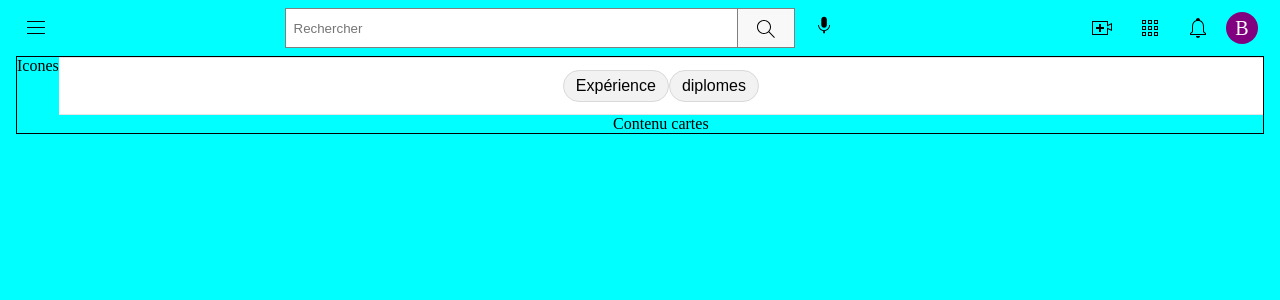
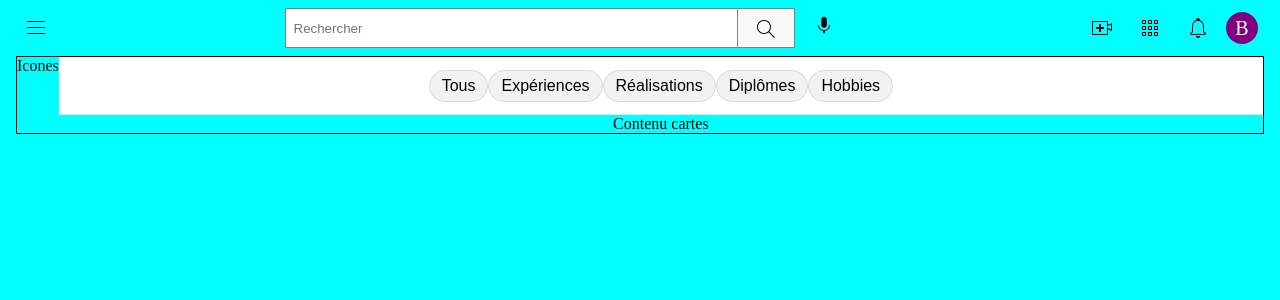
Before and after one commit to batsWTR/portfolio, a React (Create React App) app: page / in a window 1280 px wide. Shown: the top 300 px of the page. Built offline with nearby package versions, Linux system fonts and the light colour scheme.

Commit message:
ajout liste boutons filter

```diff
--- a/src/components/Filter.js
+++ b/src/components/Filter.js
@@ -4,10 +4,18 @@ import ButtonFilter from './ButtonFilter';
 
 
 function Filter(){
+    const items = ['Tous', 'Expériences', 'Réalisations', 'Diplômes', 'Hobbies'];
+    const itemList =[];
+
+    items.map((el,id) =>{
+         itemList.push(<ButtonFilter name={ el }/>);
+    });
+
+    console.log(itemList);
+
     return(
         <div className="filter">
-            <ButtonFilter name="Expérience"/>
-            <ButtonFilter name="diplomes" />
+            { itemList }
         </div>
     );
 }
--- a/src/components/HeaderIcones.js
+++ b/src/components/HeaderIcones.js
@@ -3,7 +3,7 @@ import '../styles/HeaderIcones.css';
 
 function HeaderIcones(){
     return(
-        <div class="icones">
+        <div className="icones">
                 <i><svg viewBox="0 0 24 24" preserveAspectRatio="xMidYMid meet" focusable="false" ><g ><path d="M14,13h-3v3H9v-3H6v-2h3V8h2v3h3V13z M17,6H3v12h14v-6.39l4,1.83V8.56l-4,1.83V6 M18,5v3.83L22,7v8l-4-1.83V19H2V5H18L18,5 z" ></path></g></svg></i>
                 <i><svg viewBox="0 0 24 24" preserveAspectRatio="xMidYMid meet" focusable="false" ><g ><path d="M16,4v4h4V4H16z M19,7h-2V5h2V7z M16,10v4h4v-4H16z M19,13h-2v-2h2V13z M10,4v4h4V4H10z M13,7h-2V5h2V7z M10,10v4h4v-4H10z M13,13h-2v-2h2V13z M16,16v4h4v-4H16z M19,19h-2v-2h2V19z M10,16v4h4v-4H10z M13,19h-2v-2h2V19z M4,4v4h4V4H4z M7,7H5V5h2V7z M4,10 v4h4v-4H4z M7,13H5v-2h2V13z M4,16v4h4v-4H4z M7,19H5v-2h2V19z" ></path></g></svg></i>
                 <i><svg viewBox="0 0 24 24" preserveAspectRatio="xMidYMid meet" focusable="false" ><g ><path d="M10,20h4c0,1.1-0.9,2-2,2S10,21.1,10,20z M20,17.35V19H4v-1.65l2-1.88v-5.15c0-2.92,1.56-5.22,4-5.98V3.96 c0-1.42,1.49-2.5,2.99-1.76C13.64,2.52,14,3.23,14,3.96l0,0.39c2.44,0.75,4,3.06,4,5.98v5.15L20,17.35z M19,17.77l-2-1.88v-5.47 c0-2.47-1.19-4.36-3.13-5.1c-1.26-0.53-2.64-0.5-3.84,0.03C8.15,6.11,7,7.99,7,10.42v5.47l-2,1.88V18h14V17.77z"></path></g></svg></i>
```
